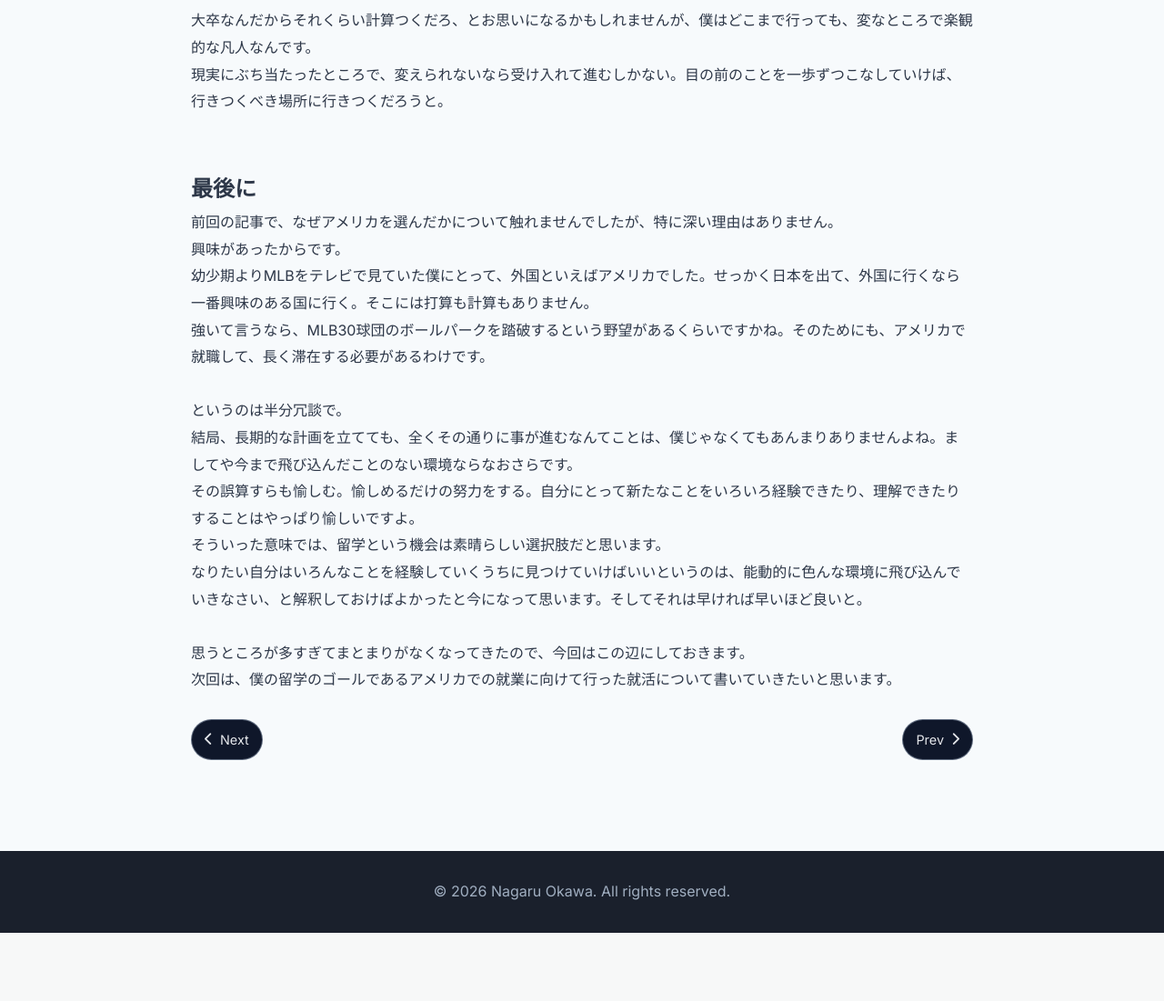
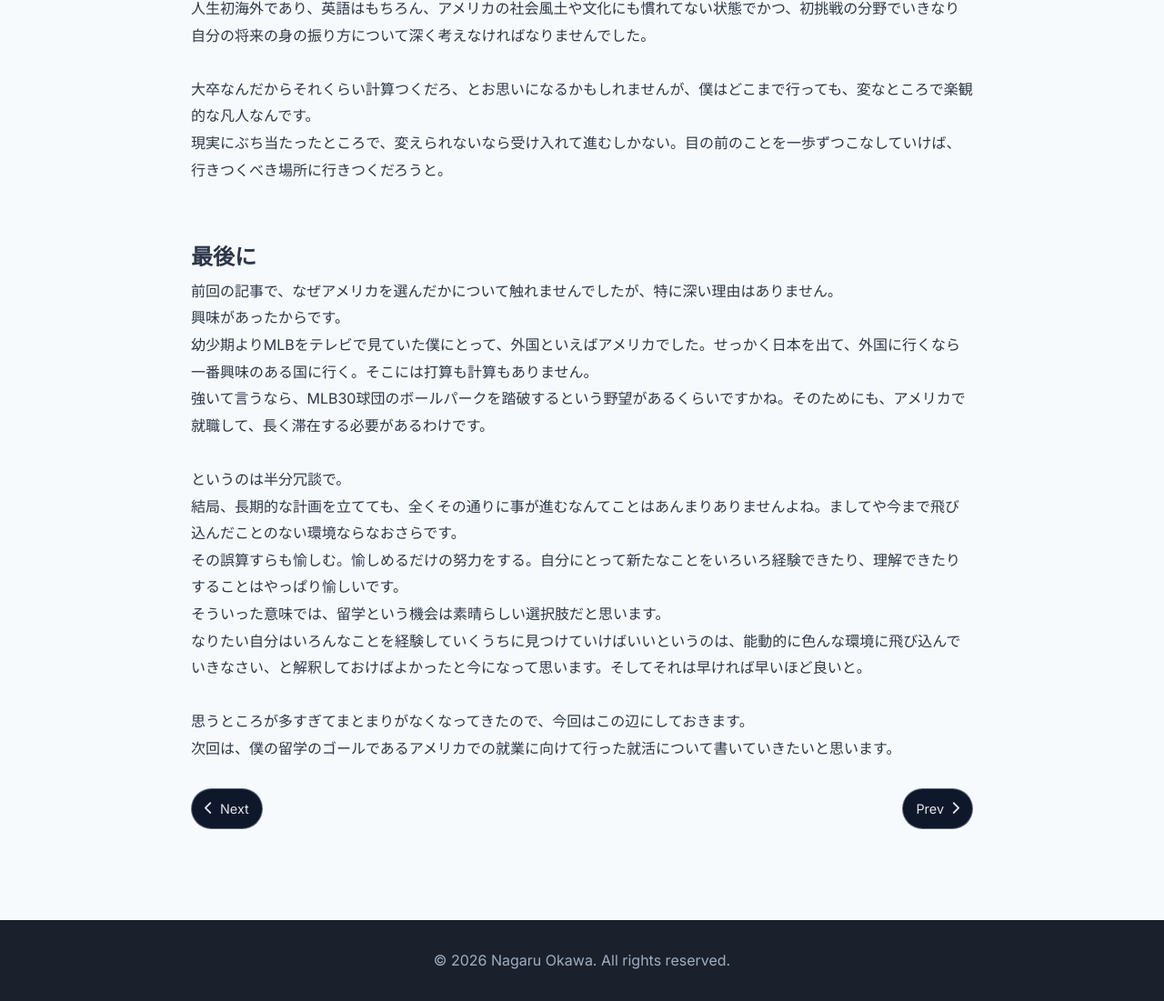
Before and after one commit to nagaru24/Portfolio-Website, a Flask app: page /blog/2026-01-21-studying-abroad in a window 1280 px wide. Shown: the part 2103-3204 px from the top of the page at 91% size. Before the commit the page ends 3129 px from the top, so only its background shows below. Run offline with Flask 3, Linux system fonts and the light colour scheme.

Commit message:
Make articles more formatted

```diff
--- a/posts/2026-01-21-studying-abroad.md
+++ b/posts/2026-01-21-studying-abroad.md
@@ -40,8 +40,8 @@ STEMフィールドの求人は院卒レベルか、複数年の経験を必要
 強いて言うなら、MLB30球団のボールパークを踏破するという野望があるくらいですかね。そのためにも、アメリカで就職して、長く滞在する必要があるわけです。
 <br>
 というのは半分冗談で。
-結局、長期的な計画を立てても、全くその通りに事が進むなんてことは、僕じゃなくてもあんまりありませんよね。ましてや今まで飛び込んだことのない環境ならなおさらです。
-その誤算すらも愉しむ。愉しめるだけの努力をする。自分にとって新たなことをいろいろ経験できたり、理解できたりすることはやっぱり愉しいですよ。
+結局、長期的な計画を立てても、全くその通りに事が進むなんてことはあんまりありませんよね。ましてや今まで飛び込んだことのない環境ならなおさらです。
+その誤算すらも愉しむ。愉しめるだけの努力をする。自分にとって新たなことをいろいろ経験できたり、理解できたりすることはやっぱり愉しいです。
 そういった意味では、留学という機会は素晴らしい選択肢だと思います。
 なりたい自分はいろんなことを経験していくうちに見つけていけばいいというのは、能動的に色んな環境に飛び込んでいきなさい、と解釈しておけばよかったと今になって思います。そしてそれは早ければ早いほど良いと。
 <br>
--- a/posts/2026-01-28-API.md
+++ b/posts/2026-01-28-API.md
@@ -38,7 +38,7 @@ summary: "Workout Dashboardを例に"
 <br><br>
 
 ## ローカル環境での導入
-1. APIキーを使用したいファイルをコードエディターで開く。
+1. APIキーを使用したいプロジェクトフォルダをコードエディターで開く。
 2. .envなどを用いて、jsonキーへのパスの確保/明確化。
 PAレポ内では、WSGIファイルを参照することになるのを頭に入れておく。
 `GOOGLE_APPLICATION_CREDENTIALS=C:\your_path_to_the_key`
--- a/templates/blog_post.html
+++ b/templates/blog_post.html
@@ -55,7 +55,12 @@
       <div>{{ post.date_str }}</div>
       <div class="post-tags">
         {% for t in post.tags %}
-          <span class="tag">{{ t }}</span>
+          # Put tech tags here for update
+          {% if t in ['Web App', 'VS Code', 'GitHub', 'PythonAnywhere', 'API', 'Google Sheets'] %}
+            <span class="tag" style="background:#4f46e5; color:#ffffff; border-color:rgba(99,102,241,.6);">{{ t }}</span>
+          {% else %}
+            <span class="tag">{{ t }}</span>
+          {% endif %}
         {% endfor %}
       </div>
     </div>
```
Also changed, not shown: templates/blog_index.html (+10 -3 lines).
